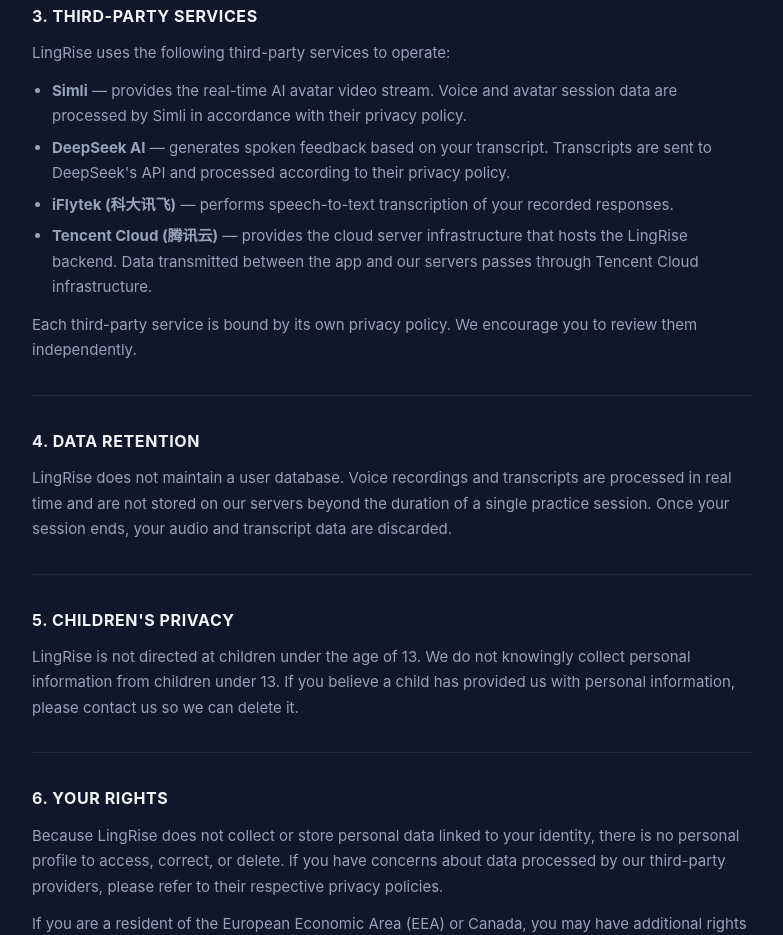
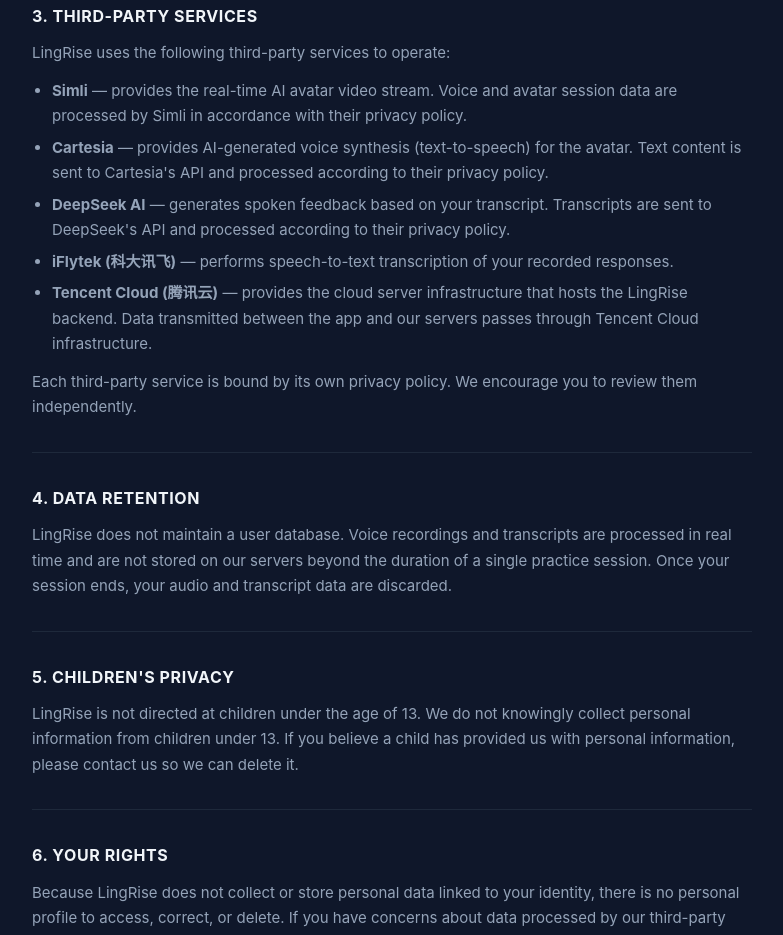
Before and after one commit to zhuzhuxia078/lingrise-privacy, a plain HTML site: page index.html in a window 1280 px wide. Shown: the part 915-1850 px from the top of the page, without its empty margins (248-1031 px from the left). Drawn offline with Linux system fonts and the light colour scheme.

Commit message:
update: add Cartesia as TTS third-party service

```diff
--- a/index.html
+++ b/index.html
@@ -59,6 +59,7 @@
     <p>LingRise uses the following third-party services to operate:</p>
     <ul>
       <li><strong>Simli</strong> — provides the real-time AI avatar video stream. Voice and avatar session data are processed by Simli in accordance with their privacy policy.</li>
+      <li><strong>Cartesia</strong> — provides AI-generated voice synthesis (text-to-speech) for the avatar. Text content is sent to Cartesia's API and processed according to their privacy policy.</li>
       <li><strong>DeepSeek AI</strong> — generates spoken feedback based on your transcript. Transcripts are sent to DeepSeek's API and processed according to their privacy policy.</li>
       <li><strong>iFlytek (科大讯飞)</strong> — performs speech-to-text transcription of your recorded responses.</li>
       <li><strong>Tencent Cloud (腾讯云)</strong> — provides the cloud server infrastructure that hosts the LingRise backend. Data transmitted between the app and our servers passes through Tencent Cloud infrastructure.</li>
```
